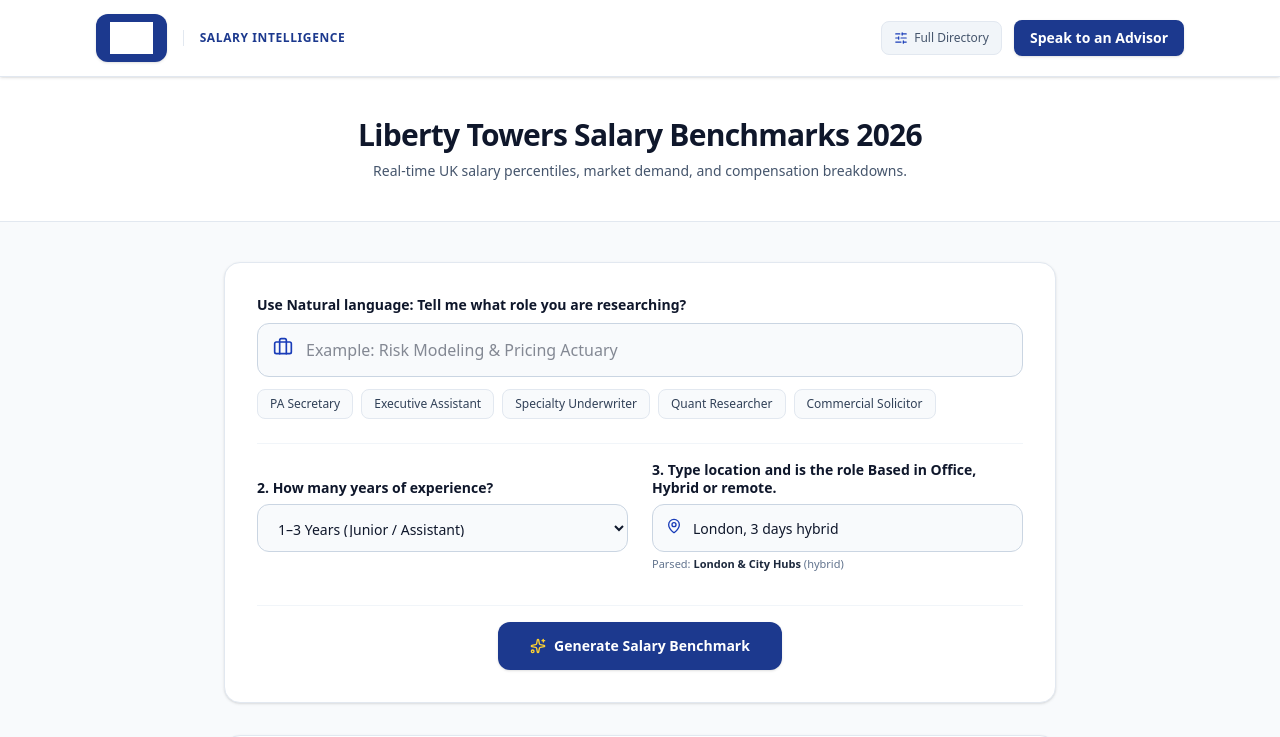
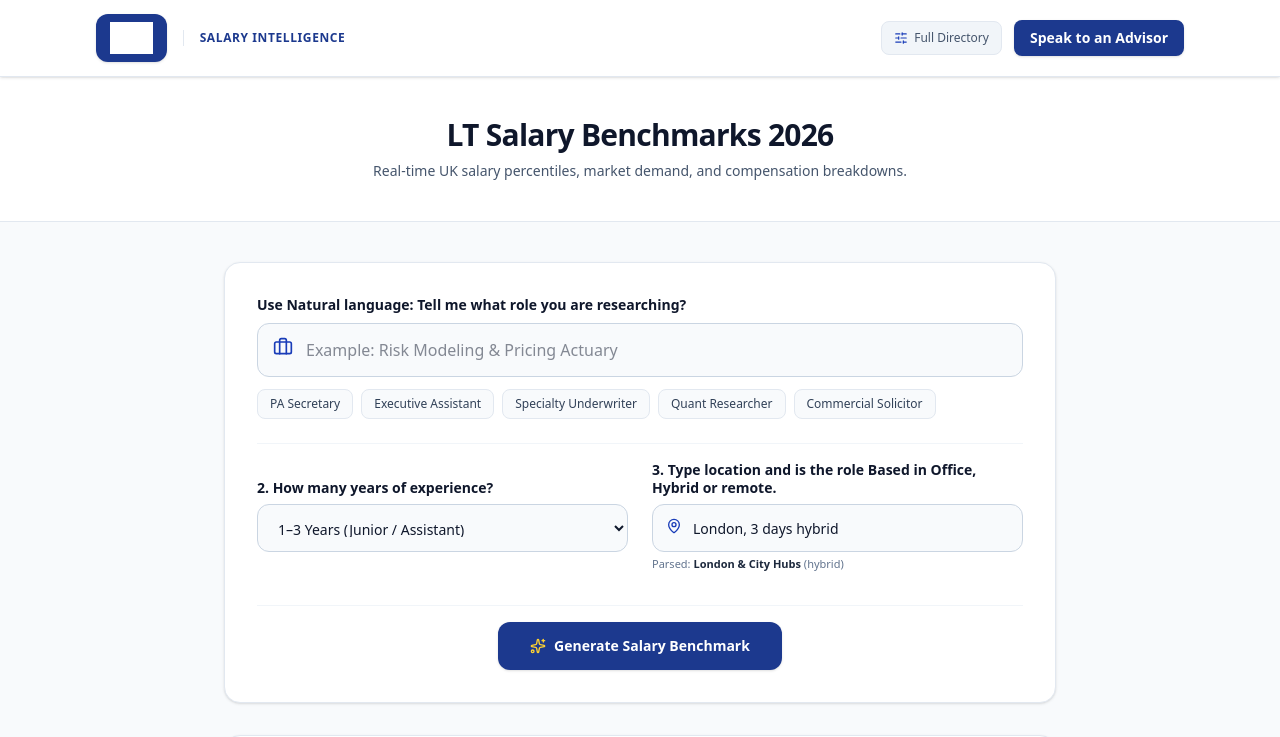
Before and after one commit to lucfountain-crypto/liberty-salaries, a Next.js app: page / in a window 1280 px wide. Shown: the top 737 px of the page. Built offline with nearby package versions, Linux system fonts and the light colour scheme; grey boxes are pictures that could not be loaded.

Commit message:
Update title to LT Salary Benchmarks 2026 for clean brand identity

```diff
--- a/src/app/components/SalaryDashboard.tsx
+++ b/src/app/components/SalaryDashboard.tsx
@@ -285,7 +285,7 @@ export default function SalaryDashboard() {
       <section className="bg-white border-b border-slate-200 py-8 sm:py-10 px-4 sm:px-6 lg:px-8 text-center">
         <div className="max-w-3xl mx-auto">
           <h1 className="text-2xl sm:text-3xl font-extrabold text-slate-900 tracking-tight">
-            Liberty Towers Salary Benchmarks 2026
+            LT Salary Benchmarks 2026
           </h1>
           <p className="mt-2 text-sm text-slate-600">
             Real-time UK salary percentiles, market demand, and compensation breakdowns.
```
